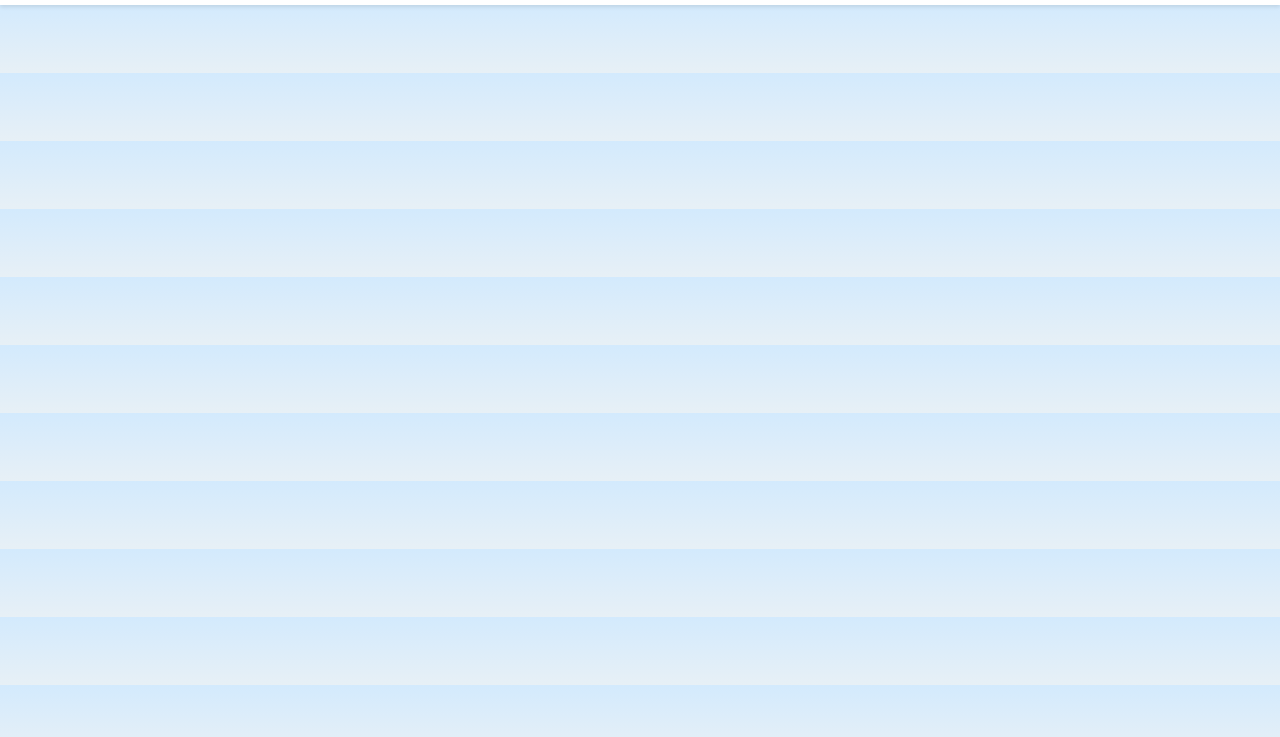
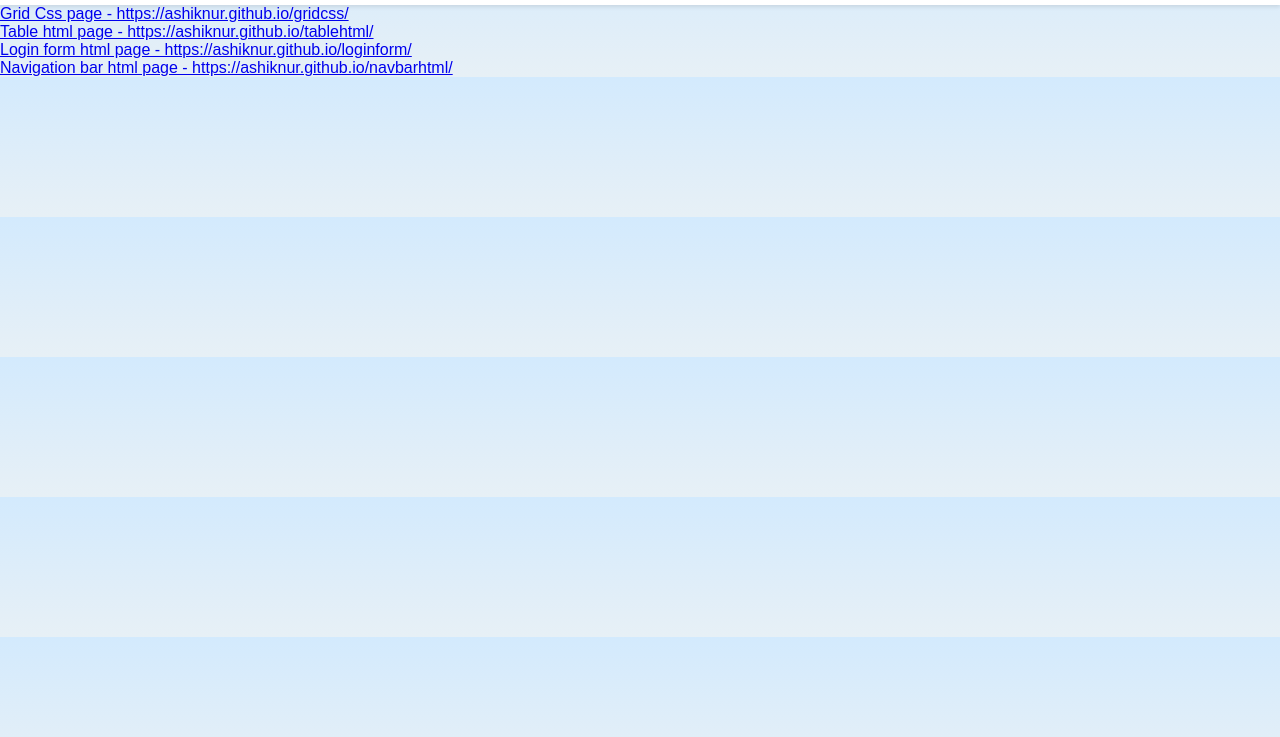
Before and after one commit to ashiknur/navbarhtml, a plain HTML site: page index.html in a window 1280 px wide. Shown: the part 63-800 px from the top of the page. Drawn offline with Linux system fonts and the light colour scheme.

Commit message:
Update index.html

```diff
--- a/index.html
+++ b/index.html
@@ -27,5 +27,15 @@
             </ul>
         </nav>
     </header>
+    <main>
+        <a href="https://ashiknur.github.io/gridcss/">Grid Css page - https://ashiknur.github.io/gridcss/</a>
+        <br>
+<a href="https://ashiknur.github.io/tablehtml/">Table html page - https://ashiknur.github.io/tablehtml/</a>
+<br>
+<a href="https://ashiknur.github.io/loginform/">Login form html page - https://ashiknur.github.io/loginform/</a>
+<br>
+<a href="https://ashiknur.github.io/navbarhtml/">Navigation bar html page - https://ashiknur.github.io/navbarhtml/</a>
+<br>
+    </main>
 </body>
 </html>
```
